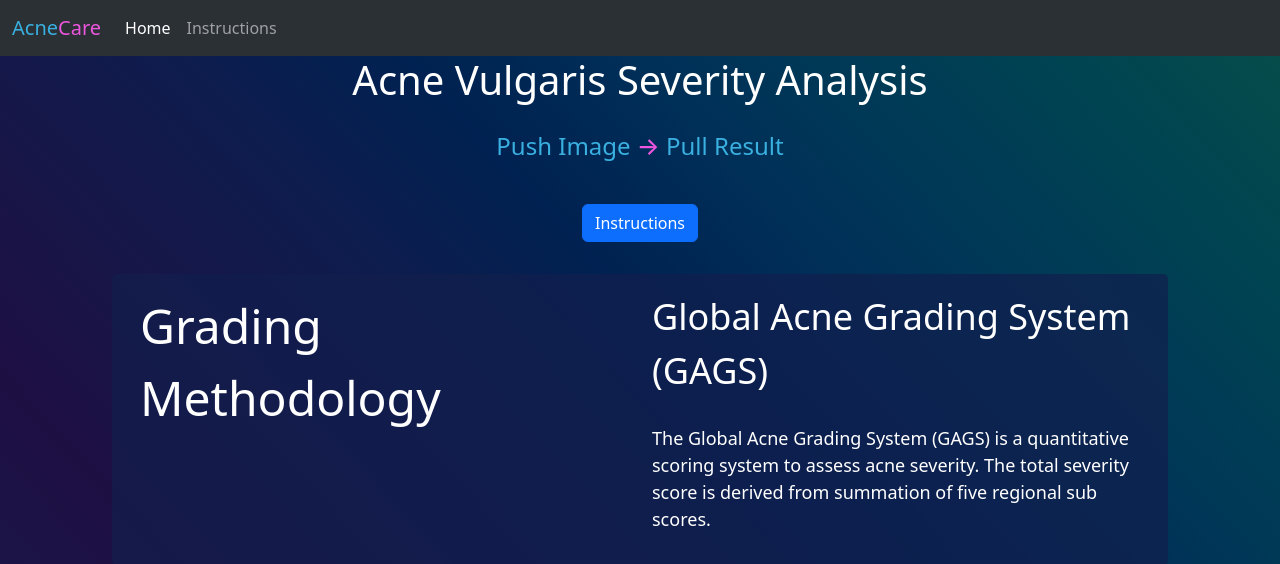
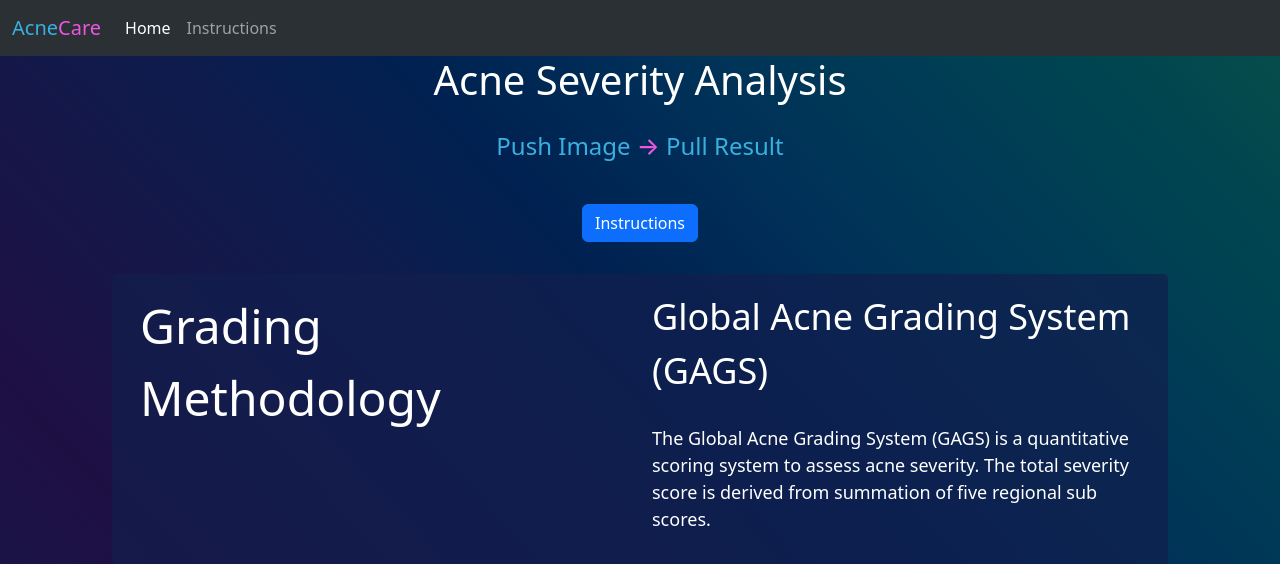
Before and after one commit to sushnag22/Acne-Detector, a Flask app: page / in a window 1280 px wide. Shown: the top 564 px of the page. Run offline with Flask 3, Linux system fonts and the light colour scheme.

Commit message:
Update app title

```diff
--- a/app/templates/index.html
+++ b/app/templates/index.html
@@ -124,7 +124,7 @@
           text-align: center;
         "
       >
-        Acne Vulgaris Severity Analysis
+        Acne Severity Analysis
       </h1>
     </div>
     <div>
```
